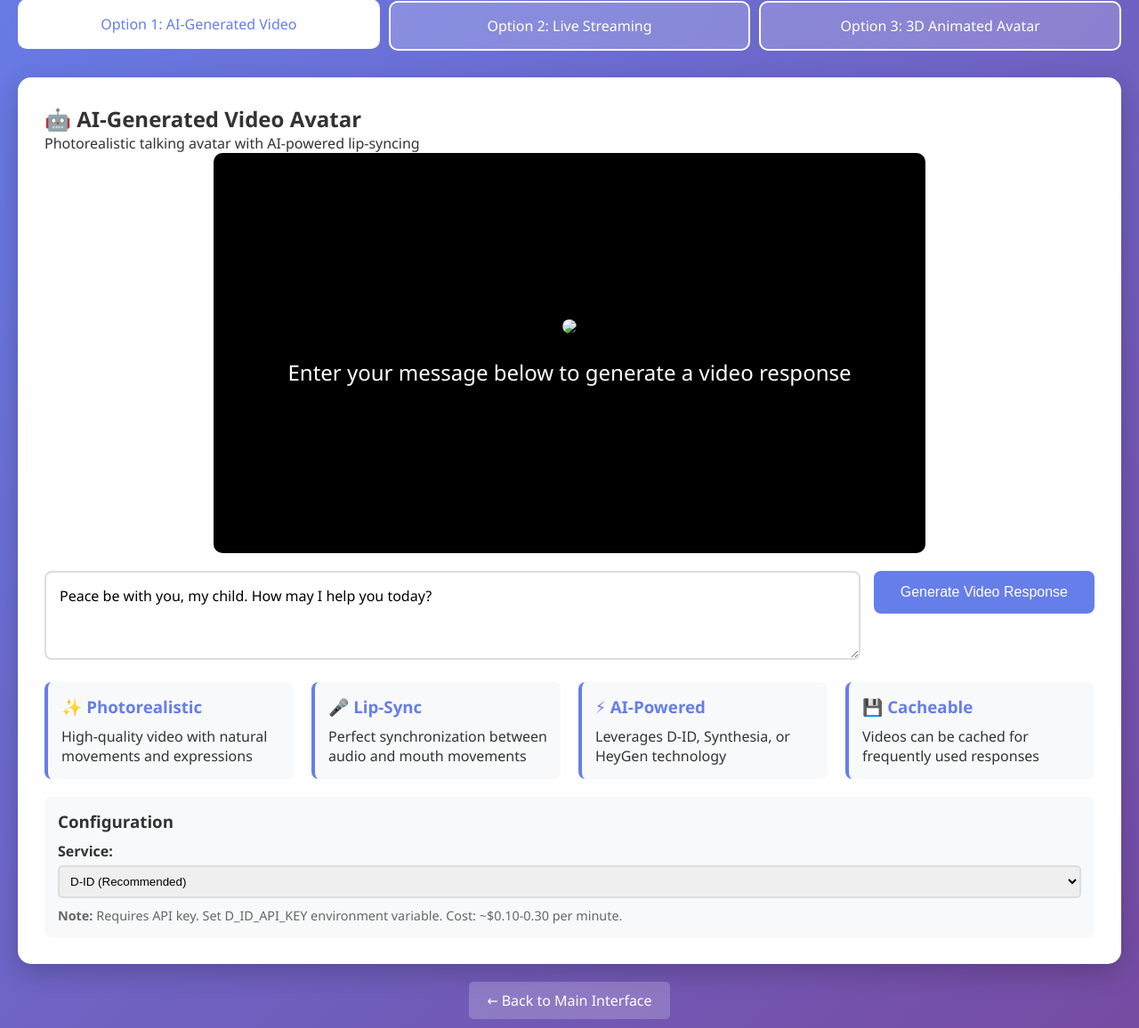
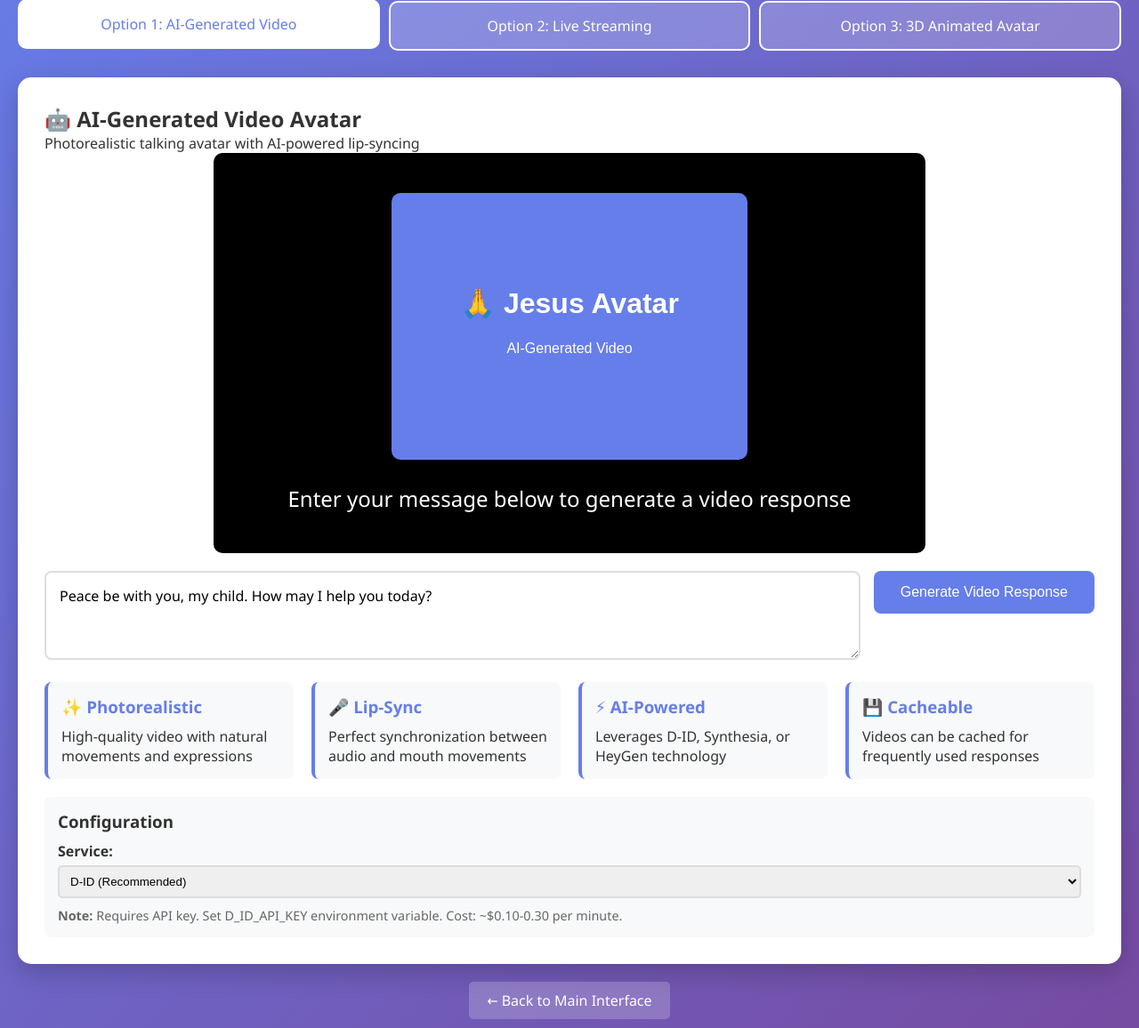
Before and after one commit to kguinternational/talktojesus-ai, a Flask app: page /api/video/avatar in a window 1280 px wide. Shown: the part 176-1332 px from the top of the page at 89% size. Run offline with Flask 2, Linux system fonts and the light colour scheme; some libraries are stand-ins or nearby versions.

Commit message:
Fix video avatar placeholder image error - replace external image with SVG
Co-authored-by: kguinternational <161241675+kguinternational@users.noreply.github.com>

```diff
--- a/templates/video_avatar.html
+++ b/templates/video_avatar.html
@@ -275,8 +275,11 @@
                     <video id="avatarVideo" controls style="display: none;"></video>
                     <div id="avatarPlaceholder" class="placeholder">
                         <div>
-                            <img src="https://via.placeholder.com/400x300/667eea/ffffff?text=Jesus+Avatar"
-                                 style="max-width: 100%; border-radius: 10px; margin-bottom: 20px;">
+                            <svg width="400" height="300" xmlns="http://www.w3.org/2000/svg" style="max-width: 100%; border-radius: 10px; margin-bottom: 20px;">
+                                <rect width="400" height="300" fill="#667eea"/>
+                                <text x="50%" y="45%" text-anchor="middle" fill="white" font-size="32" font-family="Arial, sans-serif" font-weight="bold">🙏 Jesus Avatar</text>
+                                <text x="50%" y="60%" text-anchor="middle" fill="white" font-size="16" font-family="Arial, sans-serif">AI-Generated Video</text>
+                            </svg>
                             <p>Enter your message below to generate a video response</p>
                         </div>
                     </div>
```
